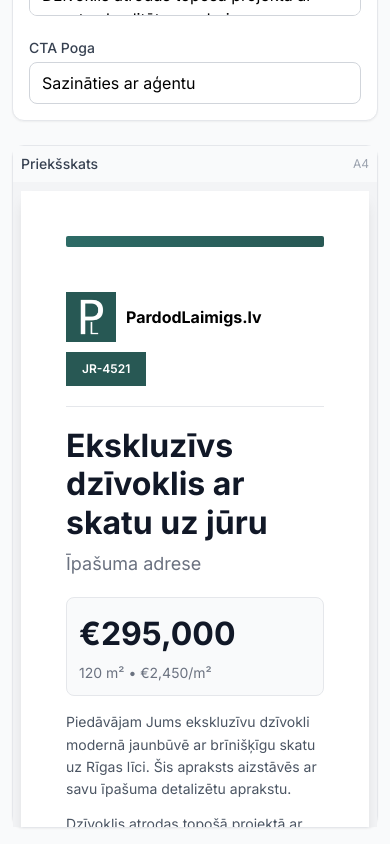
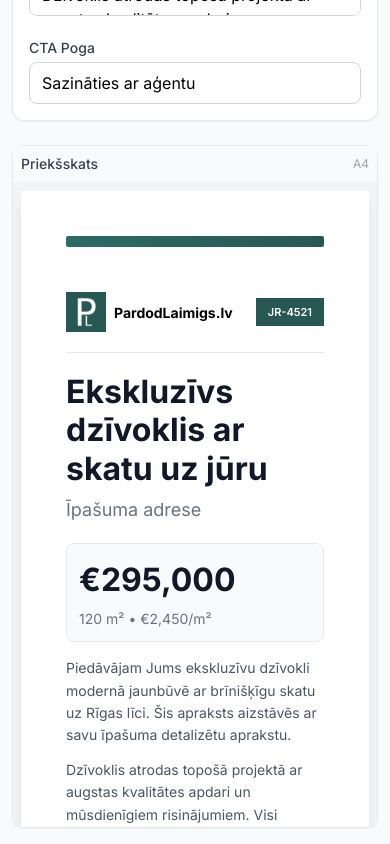
Before and after one commit to klavsveg99/real-estate-flyer-generator, a Next.js app: page / in a window 390 px wide. Shown: the part 721-1565 px from the top of the page. Built offline with nearby package versions, Linux system fonts and the light colour scheme; what @react-pdf/renderer would draw is missing.

Commit message:
Fix header overflow on mobile - smaller sizes, text ellipsis

```diff
--- a/app/page.tsx
+++ b/app/page.tsx
@@ -26,12 +26,12 @@ function PreviewSection({ formState, windowWidth = 1024 }: { formState: FormStat
     >
       <div style={{ height: '11px', background: 'linear-gradient(90deg, #2d6b66 0%, #285854 100%)', borderRadius: '2px', marginBottom: '45px' }} />
 
-          <div style={{ display: 'flex', justifyContent: 'space-between', alignItems: 'center', marginBottom: '20px', paddingBottom: '20px', borderBottom: '1px solid #e5e7eb', flexWrap: windowWidth < 480 ? 'wrap' : 'nowrap', gap: windowWidth < 480 ? '10px' : 0 }}>
-        <div style={{ display: 'flex', alignItems: 'center' }}>
-          <img src="/images/favicon.jpg" alt="Logo" style={{ width: '50px', height: '50px', objectFit: 'contain', objectPosition: 'left center' }} />
-          <span style={{ marginLeft: '10px', fontSize: '16px', fontWeight: 700, color: '#000000' }}>PardodLaimigs.lv</span>
+          <div style={{ display: 'flex', justifyContent: 'space-between', alignItems: 'center', marginBottom: '20px', paddingBottom: '20px', borderBottom: '1px solid #e5e7eb', flexWrap: 'wrap', gap: '10px' }}>
+        <div style={{ display: 'flex', alignItems: 'center', minWidth: 0 }}>
+          <img src="/images/favicon.jpg" alt="Logo" style={{ width: '40px', height: '40px', objectFit: 'contain', objectPosition: 'left center', flexShrink: 0 }} />
+          <span style={{ marginLeft: '8px', fontSize: '14px', fontWeight: 700, color: '#000000', whiteSpace: 'nowrap', overflow: 'hidden', textOverflow: 'ellipsis' }}>PardodLaimigs.lv</span>
         </div>
-        <span style={{ backgroundColor: '#285854', color: 'white', padding: '8px 16px', fontSize: '12px', fontWeight: 600, whiteSpace: 'nowrap' }}>{listing.listingId}</span>
+        <span style={{ backgroundColor: '#285854', color: 'white', padding: '6px 12px', fontSize: '11px', fontWeight: 600, whiteSpace: 'nowrap', flexShrink: 0 }}>{listing.listingId}</span>
       </div>
 
       <div style={{ display: 'grid', gridTemplateColumns: windowWidth >= 768 ? '1fr 1fr' : '1fr', gap: windowWidth >= 768 ? '30px' : '20px', marginBottom: windowWidth >= 768 ? '45px' : '30px', flex: 1 }}>
```
